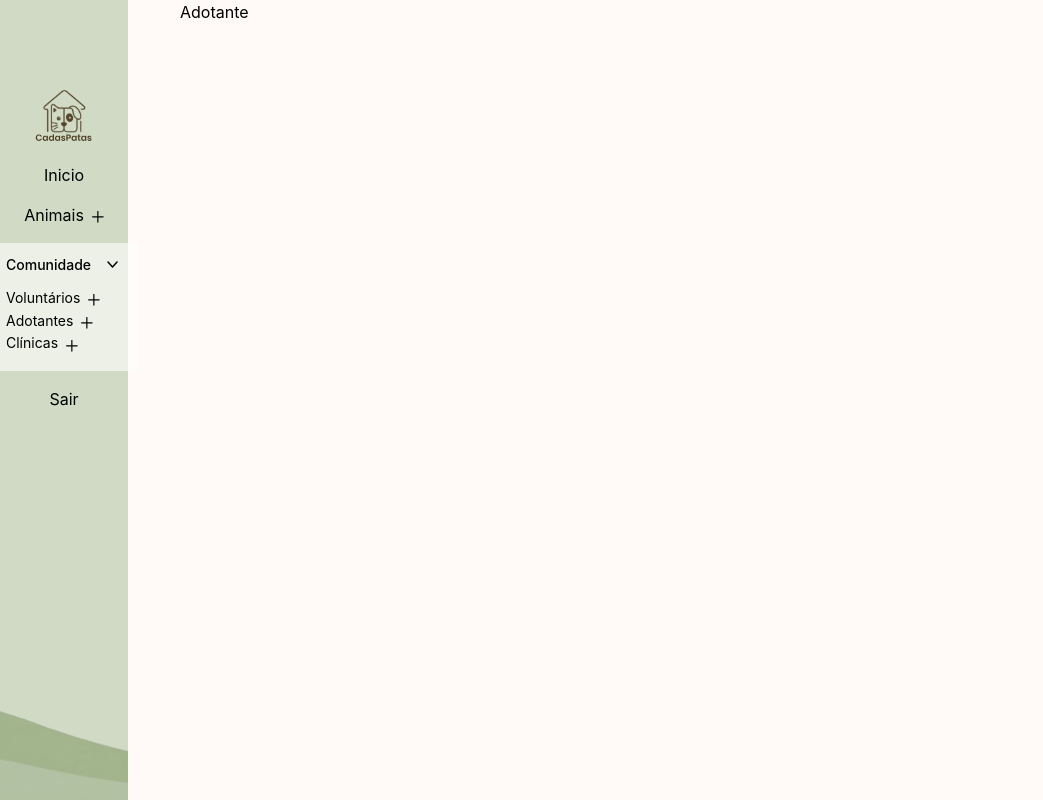
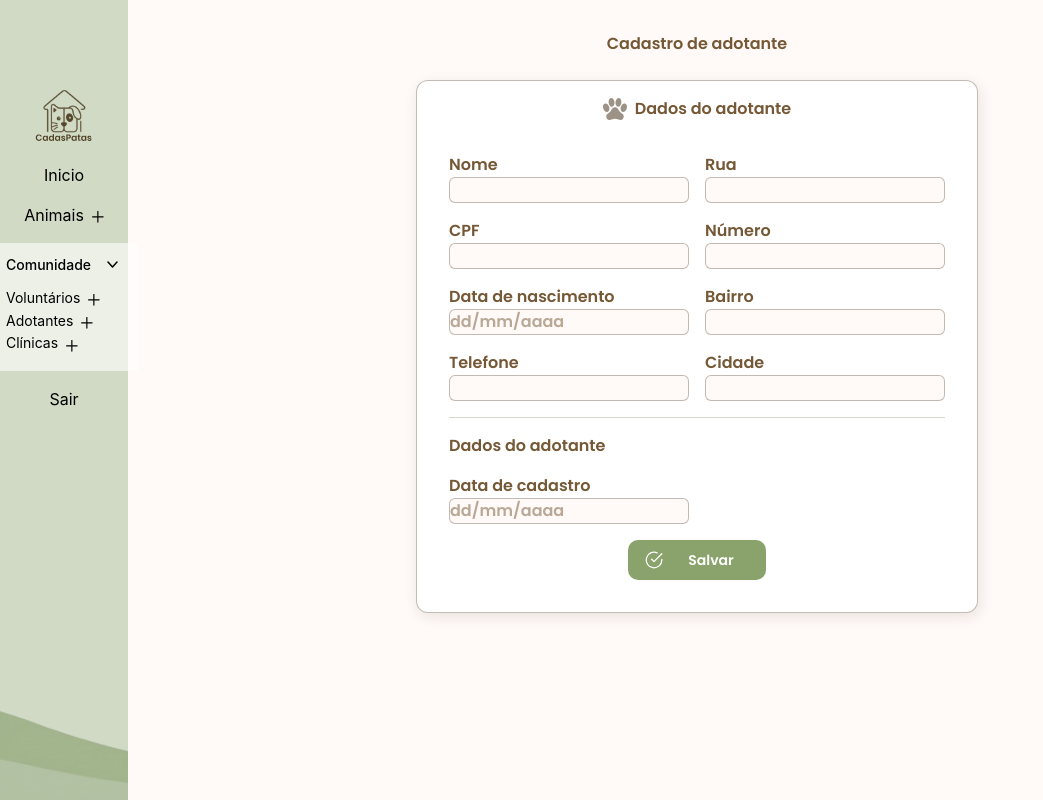
Before and after one commit to Lanalumi/CadasPatas, a Next.js app: page /adotantes/new in a window 1280 px wide. Shown: the whole page, without its empty margins (0-1043 px from the left). Built offline with nearby package versions, Linux system fonts and the light colour scheme.

Commit message:
update pessoa and bd

```diff
--- a/src/app/adotantes/[idAdotante]/page.tsx
+++ b/src/app/adotantes/[idAdotante]/page.tsx
@@ -1,3 +1,9 @@
-export default function AdotantePage() {
-  return <div>Adotante</div>
+import { requirePersonRole } from '@/modules/pessoas/server/loadPessoa'
+import { PersonFicha } from '@/modules/pessoas/views/PersonFicha'
+
+export default async function AdotantePage({ params }: { params: Promise<{ idAdotante: string }> }) {
+  const { idAdotante } = await params
+  const pessoa = await requirePersonRole(idAdotante, 'adotante')
+
+  return <PersonFicha pessoa={pessoa} />
 }
--- /dev/null
+++ b/src/app/adotantes/new/page.tsx
@@ -0,0 +1,12 @@
+import { FormNewPerson } from '@/modules/pessoas/components/FormNewPerson/FormNewPerson'
+
+export default function NewAdotantePage() {
+  return (
+    <div className="flex flex-col max-w-[94%] justify-center items-center p-4">
+      <header className="flex w-full max-w-full flex-col p-4 gap-2 bg-[#FFF9F7] ">
+        <h1 className="text-center font-poppins text-[#755835] font-semibold">Cadastro de adotante</h1>
+      </header>
+      <FormNewPerson role="adotante" />
+    </div>
+  )
+}
--- /dev/null
+++ b/src/app/api/pessoas/route.ts
@@ -0,0 +1,61 @@
+import { prisma } from '@/lib/db'
+import { createPersonSchema } from '@/schemas/personSchema'
+import { NextResponse } from 'next/server'
+import { ZodError } from 'zod'
+
+async function findOrCreateTipo(tipo: 'voluntario' | 'adotante') {
+  const existing = await prisma.tipoPessoa.findFirst({
+    where: { tipo: { equals: tipo, mode: 'insensitive' } },
+  })
+
+  if (existing) return existing
+
+  return prisma.tipoPessoa.create({
+    data: {
+      tipo,
+      email: `${tipo}@cadaspatas.local`,
+      senha: 'unused',
+    },
+  })
+}
+
+export async function POST(request: Request) {
+  try {
+    const body = await request.json()
+    const data = createPersonSchema.parse(body)
+    const tipo = await findOrCreateTipo(data.tipo)
+
+    const pessoa = await prisma.pessoa.create({
+      data: {
+        tipoId: tipo.id,
+        nome: data.nome,
+        cpf: data.cpf,
+        dataNascimento: data.dataNascimento,
+        telefone: data.telefone,
+        rua: data.rua,
+        numero: data.numero,
+        bairro: data.bairro,
+        cidade: data.cidade,
+        dataInicio: data.dataInicio,
+        dataSaida: data.dataSaida,
+      },
+    })
+
+    return NextResponse.json(
+      {
+        idPessoa: pessoa.id,
+        id: pessoa.id,
+        nome: pessoa.nome,
+        tipo: data.tipo,
+      },
+      { status: 201 },
+    )
+  } catch (error) {
+    if (error instanceof ZodError) {
+      return NextResponse.json({ message: 'Dados inválidos', error: error.flatten().fieldErrors }, { status: 400 })
+    }
+
+    console.error('[POST /api/pessoas]', error)
+    return NextResponse.json({ message: 'Erro ao cadastrar pessoa' }, { status: 500 })
+  }
+}
--- /dev/null
+++ b/src/app/pessoas/[idPessoa]/page.tsx
@@ -0,0 +1,14 @@
+import { personHref, personRole } from '@/modules/pessoas/personRole'
+import { loadPessoaById } from '@/modules/pessoas/server/loadPessoa'
+import { notFound, redirect } from 'next/navigation'
+
+export default async function PessoaPage({ params }: { params: Promise<{ idPessoa: string }> }) {
+  const { idPessoa } = await params
+  const pessoa = await loadPessoaById(idPessoa)
+  if (!pessoa) notFound()
+
+  const role = personRole(pessoa.tipo.tipo)
+  if (!role) notFound()
+
+  redirect(personHref(pessoa.id, role))
+}
--- a/src/app/voluntarios/new/page.tsx
+++ b/src/app/voluntarios/new/page.tsx
@@ -4,9 +4,9 @@ export default function NewVoluntarioPage() {
   return (
     <div className="flex flex-col max-w-[94%] justify-center items-center p-4">
       <header className="flex w-full max-w-full flex-col p-4 gap-2 bg-[#FFF9F7] ">
-        <h1 className="text-center font-poppins text-[#755835] font-semibold">Cadastro de pessoas</h1>
+        <h1 className="text-center font-poppins text-[#755835] font-semibold">Cadastro de voluntário</h1>
       </header>
-      <FormNewPerson />
+      <FormNewPerson role="voluntario" />
     </div>
   )
 }
--- a/src/modules/pessoas/components/FormNewPerson/FormNewPerson.tsx
+++ b/src/modules/pessoas/components/FormNewPerson/FormNewPerson.tsx
@@ -1,12 +1,12 @@
 'use client'
 
-import { AvatarUpload, Button, CheckBox, DropDown, Field } from '@/global/ui'
+import { Button, DropDown, Field } from '@/global/ui'
 import { ApiError } from '@/lib/client/errors'
+import { personHref, type PersonRole } from '@/modules/pessoas/personRole'
 import { useCreatePessoa } from '@/modules/pessoas/hooks/useCreatePessoa'
-import { CreatePessoa } from '@/modules/pessoas/types'
-import { createAdotanteSchema, createPersonSchema, createVoluntarioSchema } from '@/schemas/personSchema'
+import { createPersonSchema } from '@/schemas/personSchema'
 import { useRouter } from 'next/navigation'
-import { Controller, useForm } from 'react-hook-form'
+import { useForm } from 'react-hook-form'
 import { toast } from 'react-toastify'
 
 const personRoles = [
@@ -14,21 +14,32 @@ const personRoles = [
   { label: 'Adotante', value: 'adotante' },
 ] as const
 
-type PersonFormInput = Omit<CreatePessoa, 'dataNascimento' | 'tipo'> & {
+type PersonFormInput = {
+  nome: string
+  cpf: string
   dataNascimento: string
+  telefone: string
+  rua: string
+  numero: string
+  bairro: string
+  cidade: string
+  dataInicio: string
+  dataSaida: string
   tipo: string
-  dataInscricao: string
-  dataSaida: string
-  aptoDoacao: boolean
 }
 
-export const FormNewPerson = () => {
+const headings: Record<PersonRole | 'pessoa', string> = {
+  pessoa: 'Dados da pessoa',
+  voluntario: 'Dados do voluntário',
+  adotante: 'Dados do adotante',
+}
+
+export const FormNewPerson = ({ role }: { role?: PersonRole }) => {
   const router = useRouter()
   const createPessoaMutation = useCreatePessoa()
 
   const {
     register,
-    control,
     handleSubmit,
     setError,
     watch,
@@ -38,18 +49,19 @@ export const FormNewPerson = () => {
       nome: '',
       cpf: '',
       dataNascimento: '',
-      endereco: '',
       telefone: '',
-      email: '',
-      tipo: '',
-      dataInscricao: '',
+      rua: '',
+      numero: '',
+      bairro: '',
+      cidade: '',
+      dataInicio: '',
       dataSaida: '',
-      aptoDoacao: false,
-      foto: '',
+      tipo: role ?? '',
     },
   })
 
-  const tipo = watch('tipo')
+  const selectedRole = role ?? watch('tipo')
+  const tipo = selectedRole === 'voluntario' || selectedRole === 'adotante' ? selectedRole : null
 
   const reportIssues = (issues: { path: PropertyKey[]; message: string }[]) => {
     for (const issue of issues) {
@@ -63,41 +75,42 @@ export const FormNewPerson = () => {
   }
 
   const onSubmit = (values: PersonFormInput) => {
-    const saved = {
+    if (values.tipo === 'voluntario' && !values.dataInicio.trim()) {
+      setError('dataInicio', { message: 'Informe a data de inscrição' })
+      toast.error('Informe a data de inscrição')
+      return
+    }
+
+    if (values.tipo === 'adotante' && !values.dataInicio.trim()) {
+      setError('dataInicio', { message: 'Informe a data de cadastro' })
+      toast.error('Informe a data de cadastro')
+      return
+    }
+
+    const result = createPersonSchema.safeParse({
+      ...values,
+      dataSaida: values.tipo === 'voluntario' && values.dataSaida.trim() ? values.dataSaida : null,
+    })
+
+    if (!result.success) {
+      reportIssues(result.error.issues)
+      return
+    }
+
+    const createdRole = result.data.tipo
+
+    createPessoaMutation.mutate(result.data, {
       onSuccess: (createdPessoa: { idPessoa: string }) => {
-        toast.success('Pessoa cadastrada com sucesso')
-        router.push(`/pessoas/${createdPessoa.idPessoa}`)
+        toast.success(
+          createdRole === 'voluntario' ? 'Voluntário cadastrado com sucesso' : 'Adotante cadastrado com sucesso',
+        )
+        router.push(personHref(createdPessoa.idPessoa, createdRole))
       },
       onError: (error: unknown) => {
         const message = error instanceof ApiError ? error.message : 'Erro ao cadastrar pessoa, tente novamente'
         toast.error(message)
       },
-    }
-
-    if (values.tipo === 'voluntario') {
-      const result = createVoluntarioSchema.safeParse(values)
-      if (!result.success) {
-        reportIssues(result.error.issues)
-        return
-      }
-
-      createPessoaMutation.mutate(result.data, saved)
-      return
-    }
-
-    if (values.tipo === 'adotante') {
-      const result = createAdotanteSchema.safeParse(values)
-      if (!result.success) {
-        reportIssues(result.error.issues)
-        return
-      }
-
-      createPessoaMutation.mutate(result.data, saved)
-      return
-    }
-
-    const result = createPersonSchema.safeParse(values)
-    reportIssues(result.success ? [{ path: ['tipo'], message: 'Escolha voluntário ou adotante' }] : result.error.issues)
+    })
   }
 
   const validationMessages = Object.values(errors)
@@ -111,7 +124,7 @@ export const FormNewPerson = () => {
       <header className="flex flex-row items-center justify-center gap-2 w-full max-w-full">
         <img src="/images/icons/paw2.svg" alt="paw" width={24} height={24} />
         <div className="flex items-center justify-center text-center ">
-          <span className="text-[#755835] font-poppins font-semibold ">Dados da pessoa</span>
+          <span className="text-[#755835] font-poppins font-semibold ">{headings[tipo ?? 'pessoa']}</span>
         </div>
       </header>
       <form className="flex flex-col max-w-full gap-4 p-4 " onSubmit={handleSubmit(onSubmit)}>
@@ -128,13 +141,24 @@ export const FormNewPerson = () => {
             </ul>
           </div>
         )}
+        {role ? (
+          <input type="hidden" {...register('tipo')} />
+        ) : (
+          <DropDown
+            label="Tipo de pessoa"
+            options={['Selecione', ...personRoles.map((personRoleOption) => personRoleOption.label)]}
+            value={['', ...personRoles.map((personRoleOption) => personRoleOption.value)]}
+            id="tipo"
+            {...register('tipo')}
+          />
+        )}
         <div className="flex md:flex-row flex-col gap-4 max-w-full md:justify-center md:items-center lg:justify-start">
           <div className="flex flex-row gap-4 ">
             <div className="flex flex-wrap flex-col gap-4">
               <Field label="Nome" id="nome" type="text" {...register('nome')} />
               <Field label="CPF" id="cpf" type="text" {...register('cpf')} />
               <Field
-                label="Data de Nascimento"
+                label="Data de nascimento"
                 id="dataNascimento"
                 type="text"
                 placeholder="dd/mm/aaaa"
@@ -143,41 +167,23 @@ export const FormNewPerson = () => {
               <Field label="Telefone" id="telefone" type="tel" {...register('telefone')} />
             </div>
             <div className="flex flex-col gap-4  ">
-              <Field label="E-mail" id="email" type="email" {...register('email')} />
-              <Field label="Endereço" id="endereco" type="text" {...register('endereco')} />
-              <Controller
-                name="foto"
-                control={control}
-                render={({ field }) => (
-                  <AvatarUpload
-                    id="foto"
-                    label="Foto"
-                    value={field.value ?? ''}
-                    onChange={field.onChange}
-                    onBlur={field.onBlur}
-                  />
-                )}
-              />
-              <DropDown
-                label="Tipo de pessoa"
-                options={['Selecione', ...personRoles.map((role) => role.label)]}
-                value={['', ...personRoles.map((role) => role.value)]}
-                id="tipo"
-                {...register('tipo')}
-              />
+              <Field label="Rua" id="rua" type="text" {...register('rua')} />
+              <Field label="Número" id="numero" type="text" {...register('numero')} />
+              <Field label="Bairro" id="bairro" type="text" {...register('bairro')} />
+              <Field label="Cidade" id="cidade" type="text" {...register('cidade')} />
             </div>
           </div>
         </div>
         {tipo === 'voluntario' && (
-          <div className="flex flex-col gap-4">
-            <span className="text-[#755835] font-poppins font-semibold">Dados do voluntário</span>
+          <section className="flex flex-col gap-4 border-t border-[#3A250B]/20 pt-4">
+            <h2 className="font-poppins font-semibold text-[#755835]">Dados do voluntariado</h2>
             <div className="flex flex-wrap gap-4">
               <Field
                 label="Data de inscrição"
                 id="dataInscricao"
                 type="text"
                 placeholder="dd/mm/aaaa"
-                {...register('dataInscricao')}
+                {...register('dataInicio')}
               />
               <Field
                 label="Data de saída"
@@ -187,29 +193,19 @@ export const FormNewPerson = () => {
                 {...register('dataSaida')}
               />
             </div>
-          </div>
+          </section>
         )}
         {tipo === 'adotante' && (
-          <div className="flex flex-col gap-4">
-            <span className="text-[#755835] font-poppins font-semibold">Dados do adotante</span>
-            <Controller
-              name="aptoDoacao"
-              control={control}
-              render={({ field }) => (
-                <CheckBox
-                  id="aptoDoacao"
-                  title="Apto para doação"
-                  value={field.value ? 'sim' : 'nao'}
-                  onChange={(selected) => field.onChange(selected === 'sim')}
-                  onBlur={field.onBlur}
-                  options={[
-                    { label: 'Sim', value: 'sim' },
-                    { label: 'Não', value: 'nao' },
-                  ]}
-                />
-              )}
+          <section className="flex flex-col gap-4 border-t border-[#3A250B]/20 pt-4">
+            <h2 className="font-poppins font-semibold text-[#755835]">Dados do adotante</h2>
+            <Field
+              label="Data de cadastro"
+              id="dataCadastro"
+              type="text"
+              placeholder="dd/mm/aaaa"
+              {...register('dataInicio')}
             />
-          </div>
+          </section>
         )}
         <div className="flex flex-wrap md:flex-row md:gap-4 lg:gap-16 items-center justify-center max-w-full">
           {isLoading ? (
--- /dev/null
+++ b/src/modules/pessoas/personRole.ts
@@ -0,0 +1,13 @@
+export type PersonRole = 'voluntario' | 'adotante'
+
+export function personRole(tipo: string): PersonRole | null {
+  const normalized = tipo.normalize('NFD').replace(/\p{M}/gu, '').toLowerCase()
+
+  if (normalized.includes('volunt')) return 'voluntario'
+  if (normalized.includes('adot')) return 'adotante'
+  return null
+}
+
+export function personHref(id: string, role: PersonRole) {
+  return role === 'voluntario' ? `/voluntarios/${id}` : `/adotantes/${id}`
+}
--- /dev/null
+++ b/src/modules/pessoas/server/loadPessoa.ts
@@ -0,0 +1,29 @@
+import { prisma } from '@/lib/db'
+import { notFound, redirect } from 'next/navigation'
+import { personHref, personRole, type PersonRole } from '../personRole'
+
+export async function loadPessoaById(id: string) {
+  return prisma.pessoa.findUnique({
+    where: { id },
+    include: {
+      tipo: true,
+      adocoes: {
+        orderBy: { dataAdocao: 'desc' },
+        include: { animal: { select: { id: true, nome: true } } },
+      },
+    },
+  })
+}
+
+export async function requirePersonRole(id: string, expected: PersonRole) {
+  const pessoa = await loadPessoaById(id)
+  if (!pessoa) notFound()
+
+  const role = personRole(pessoa.tipo.tipo)
+  if (role !== expected) {
+    if (role) redirect(personHref(pessoa.id, role))
+    notFound()
+  }
+
+  return pessoa
+}
--- /dev/null
+++ b/src/modules/pessoas/views/PersonFicha.tsx
@@ -0,0 +1,87 @@
+import { personRole } from '@/modules/pessoas/personRole'
+import type { loadPessoaById } from '@/modules/pessoas/server/loadPessoa'
+import Link from 'next/link'
+
+type PessoaRecord = NonNullable<Awaited<ReturnType<typeof loadPessoaById>>>
+
+function formatDate(value: Date) {
+  const day = String(value.getDate()).padStart(2, '0')
+  const month = String(value.getMonth() + 1).padStart(2, '0')
+  const year = value.getFullYear()
+  return `${day}/${month}/${year}`
+}
+
+function Detail({ label, value }: { label: string; value: string }) {
+  return (
+    <div className="font-poppins text-sm font-semibold">
+      <dt className="inline text-[#755835]/70">{label}: </dt>
+      <dd className="inline text-[#755835]">{value}</dd>
+    </div>
+  )
+}
+
+export function PersonFicha({ pessoa }: { pessoa: PessoaRecord }) {
+  const role = personRole(pessoa.tipo.tipo)
+  const isVolunteer = role === 'voluntario'
+  const title = isVolunteer ? 'Ficha de voluntário' : 'Ficha de adotante'
+  const endereco = `${pessoa.rua}, ${pessoa.numero} — ${pessoa.bairro}, ${pessoa.cidade}`
+
+  return (
+    <div className="flex max-w-[94%] flex-col items-center justify-center p-4">
+      <header className="flex w-full max-w-full flex-col gap-2 bg-[#FFF9F7] p-4">
+        <p className="text-center font-poppins text-sm font-semibold text-[#755835]/70">{title}</p>
+        <h1 className="text-center font-poppins text-2xl font-bold text-[#755835]">{pessoa.nome}</h1>
+      </header>
+      <div className="mt-4 flex w-full max-w-xl flex-col gap-4">
+        <section className="flex flex-col gap-3 rounded-xl border border-[#3A250B]/30 bg-white p-4 shadow-[2px_4px_14px_rgba(58,37,11,0.1)]">
+          <h2 className="font-poppins text-base font-semibold text-[#755835]">Dados pessoais</h2>
+          <dl className="flex flex-col gap-2">
+            <Detail label="CPF" value={pessoa.cpf} />
+            <Detail label="Telefone" value={pessoa.telefone} />
+            <Detail label="Nascimento" value={formatDate(pessoa.dataNascimento)} />
+            <Detail label="Endereço" value={endereco} />
+          </dl>
+        </section>
+
+        {isVolunteer ? (
+          <section className="flex flex-col gap-3 rounded-xl border border-[#3A250B]/30 bg-white p-4 shadow-[2px_4px_14px_rgba(58,37,11,0.1)]">
+            <h2 className="font-poppins text-base font-semibold text-[#755835]">Dados do voluntariado</h2>
+            <dl className="flex flex-col gap-2">
+              <Detail label="Data de inscrição" value={formatDate(pessoa.dataInicio)} />
+              <Detail label="Data de saída" value={pessoa.dataSaida ? formatDate(pessoa.dataSaida) : '—'} />
+              <Detail label="Status" value={pessoa.dataSaida ? 'Inativo' : 'Ativo'} />
+            </dl>
+          </section>
+        ) : (
+          <section className="flex flex-col gap-3 rounded-xl border border-[#3A250B]/30 bg-white p-4 shadow-[2px_4px_14px_rgba(58,37,11,0.1)]">
+            <h2 className="font-poppins text-base font-semibold text-[#755835]">Dados do adotante</h2>
+            <dl className="flex flex-col gap-2">
+              <Detail label="Data de cadastro" value={formatDate(pessoa.dataInicio)} />
+            </dl>
+            <div className="flex flex-col gap-2">
+              <h3 className="font-poppins text-sm font-semibold text-[#755835]/70">Animais adotados</h3>
+              {pessoa.adocoes.length > 0 ? (
+                <ul className="flex flex-col gap-2">
+                  {pessoa.adocoes.map((adocao) => (
+                    <li key={adocao.animalId} className="font-poppins text-sm font-semibold text-[#755835]">
+                      <Link href={`/animais/${adocao.animal.id}`} className="text-[#8AA36C] hover:underline">
+                        {adocao.animal.nome}
+                      </Link>
+                      <span>{` — ${formatDate(adocao.dataAdocao)}`}</span>
+                    </li>
+                  ))}
+                </ul>
+              ) : (
+                <p className="font-poppins text-sm font-semibold text-[#755835]/70">Nenhum animal adotado</p>
+              )}
+            </div>
+          </section>
+        )}
+
+        <Link href="/comunidade" className="font-poppins text-sm font-semibold text-[#8AA36C] hover:underline">
+          Voltar para a comunidade
+        </Link>
+      </div>
+    </div>
+  )
+}
```
Also changed, not shown: src/app/pessoas/new/page.tsx (added, +12 -0 lines), src/app/voluntarios/[idVoluntario]/page.tsx (+8 -2 lines), 2 other files (tests, documents, lock files or other folders).
